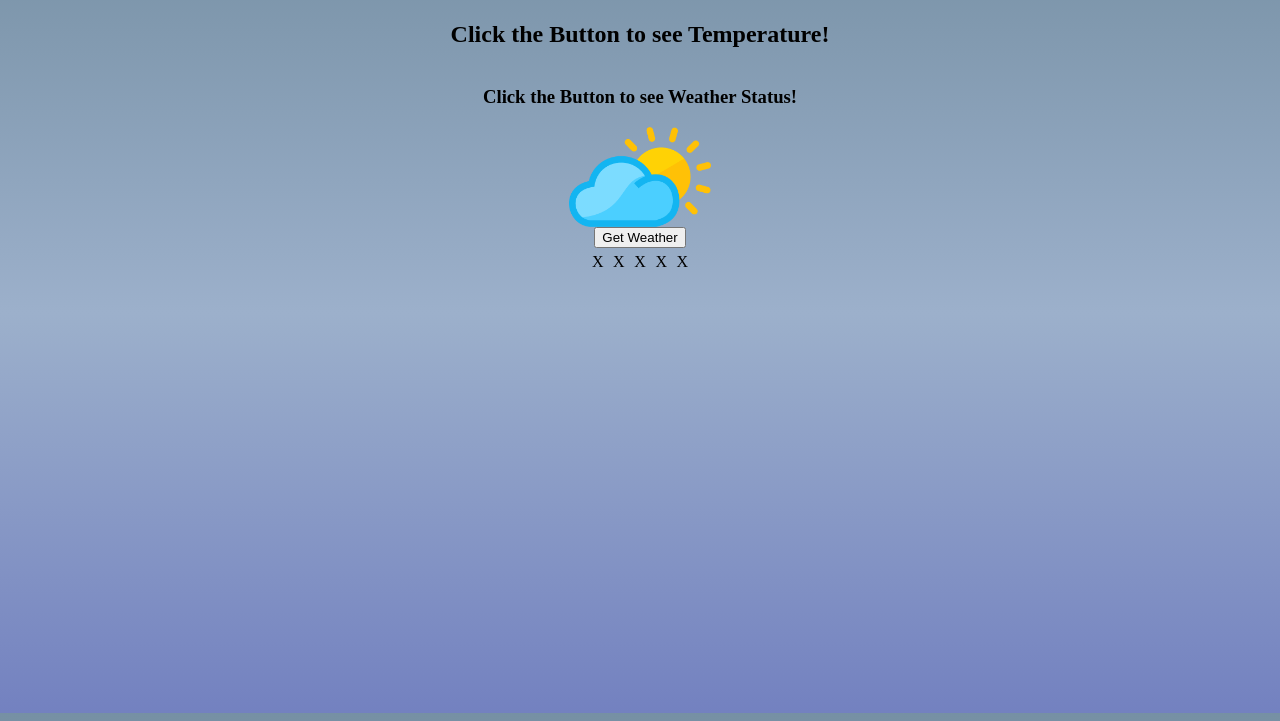
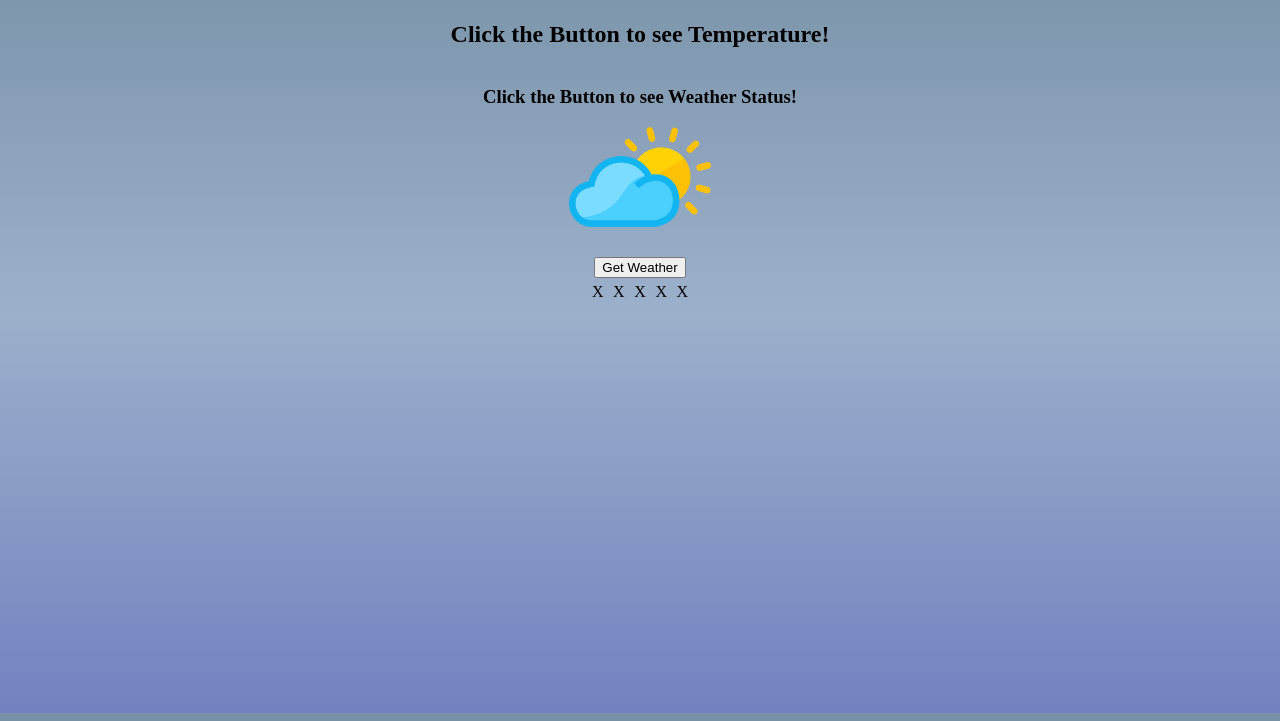
Before and after one commit to msoebrot/weatherapp, a plain HTML site: page index.html in a window 1280 px wide. Shown: the part 87-808 px from the top of the page. Drawn offline with Linux system fonts and the light colour scheme.

Commit message:
Update style.css
Added padding between the image and the button.

```diff
--- a/style.css
+++ b/style.css
@@ -9,6 +9,10 @@ body {
     background: -webkit-linear-gradient(top, #7690A4 0%, #9CB0CB 50%, #7381C0 100%);
     background: linear-gradient(to bottom, #7690A4 0%, #9CB0CB 50%, #7381C0 100%);
     background-attachment: fixed;
+}
+
+img {
+    padding-bottom: 30px;
 }
 
 main {
```
